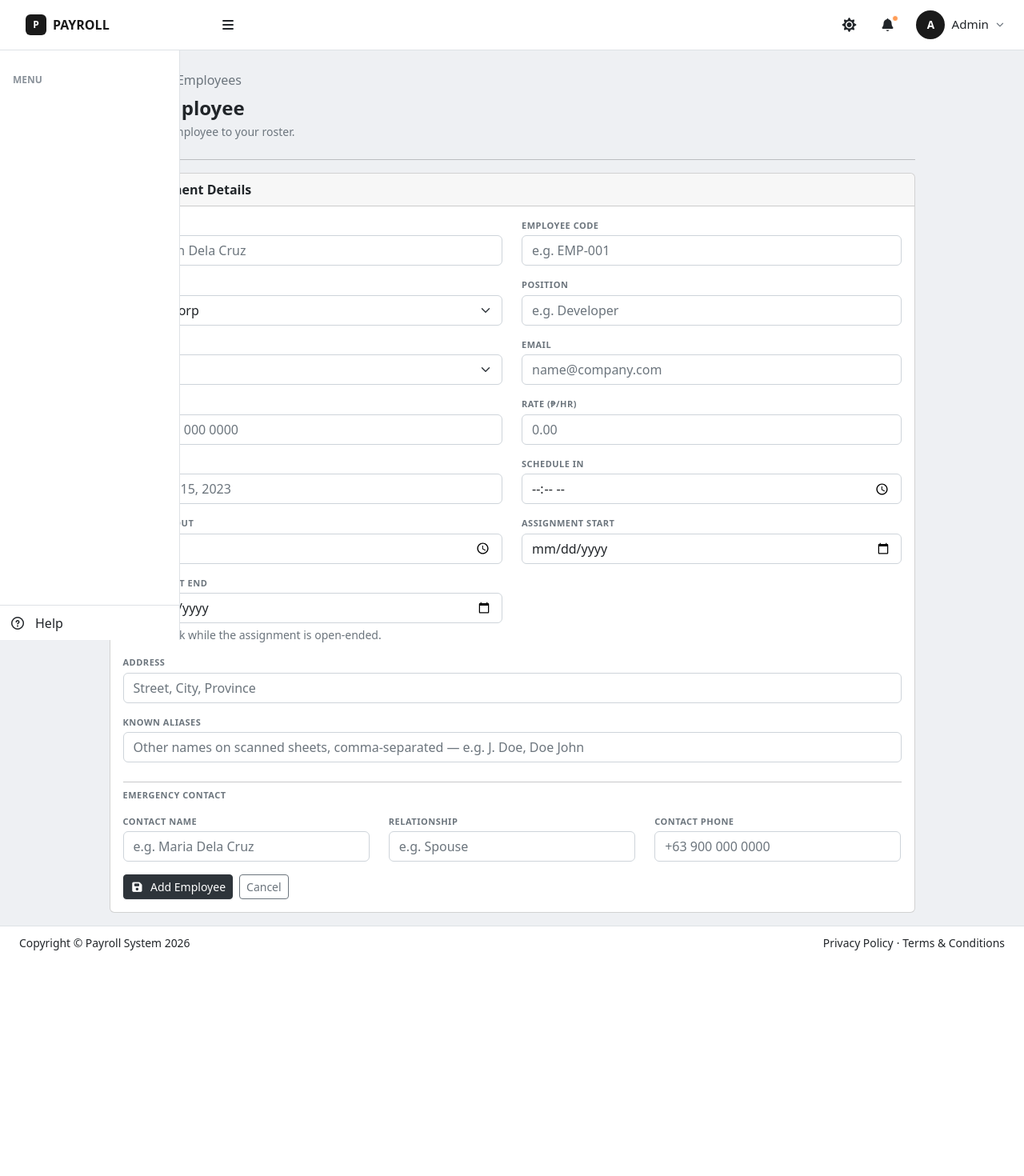
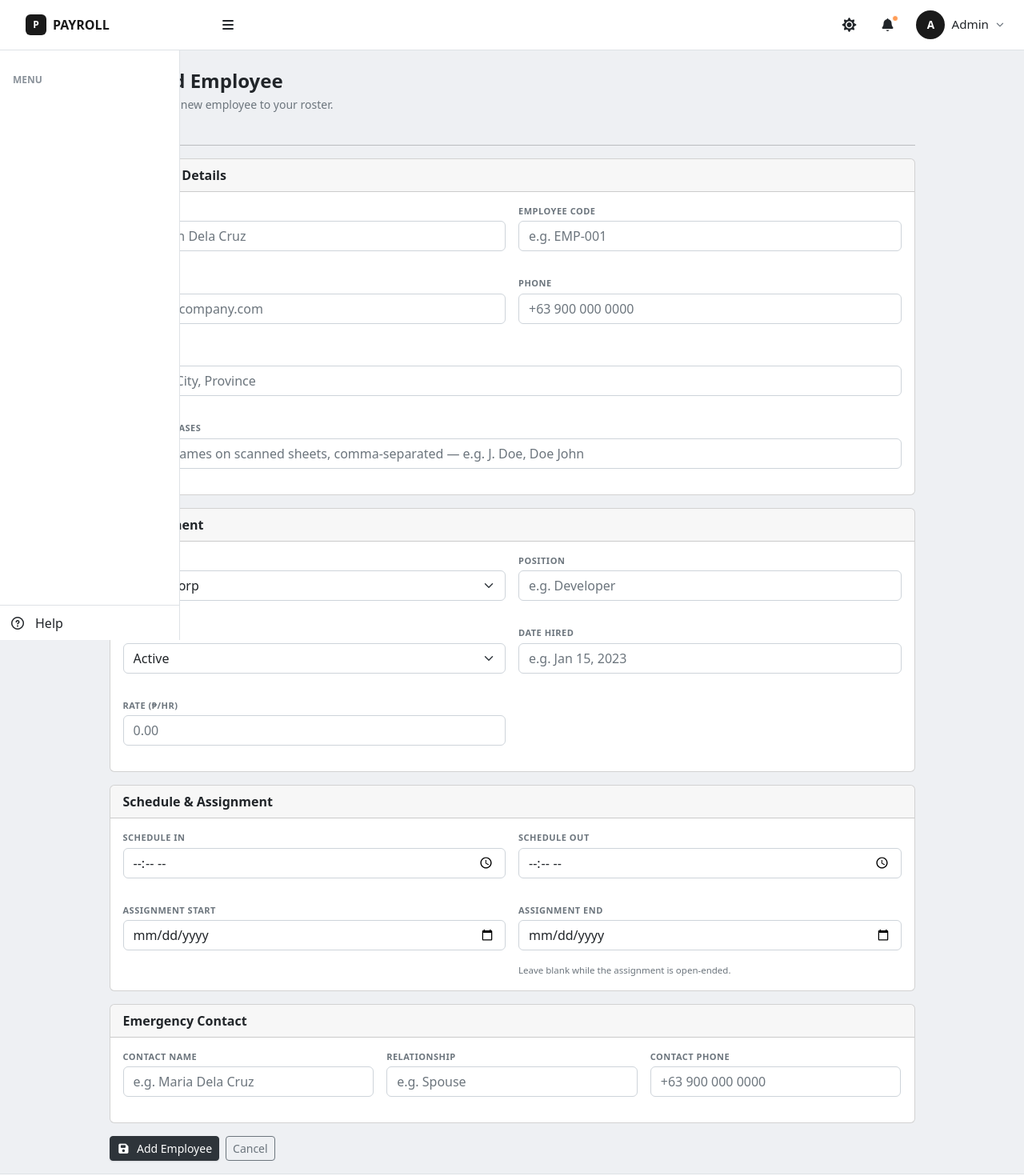
Before and after one commit to melchie04/payroll-system, a React (Vite) app in the folder frontend/: page /employees/new in a window 1280 px wide. Shown: the top 1470 px of the page at 80% size. Before the commit the page ends 1201 px from the top, so only its background shows below. Built offline with nearby package versions, Linux system fonts and the light colour scheme.

Commit message:
Update: Clean employees page UI

```diff
--- a/frontend/src/pages/employees/EmployeeForm.jsx
+++ b/frontend/src/pages/employees/EmployeeForm.jsx
@@ -146,26 +146,25 @@ export default function EmployeeForm() {
   return (
     <>
       <section>
-        <div className="mt-4">
-          <button
-            type="button"
-            onClick={handleBack}
-            className="btn btn-link text-muted small text-decoration-none d-inline-flex align-items-center gap-1 mb-2 p-0"
-          >
-            <i className="fas fa-arrow-left"></i> {backLabel}
+        <div className="mt-4 d-flex align-items-start gap-2">
+          <button type="button" onClick={handleBack} className="nav-icon-btn flex-shrink-0" style={{ marginTop: -6 }} aria-label={backLabel} title={backLabel}>
+            <i className="fas fa-arrow-left"></i>
           </button>
+          <div className="flex-grow-1">
             <PageHeader
               title={isEdit ? "Edit Employee" : "Add Employee"}
               description={isEdit ? `Update details for ${existing.name}.` : "Add a new employee to your roster."}
             />
           </div>
+        </div>
       </section>
 
       <hr className="my-3 opacity-25" />
 
+      <form onSubmit={handleSubmit}>
         <section className="mb-3">
-        <DataCard title="Employment Details">
-          <form className="card-body row" onSubmit={handleSubmit}>
+          <DataCard title="Personal Details">
+            <div className="card-body row g-3">
               <div className="col-12 col-md-6">
                 <FormField label="Full Name">
                   <input
@@ -195,6 +194,56 @@ export default function EmployeeForm() {
                 </FormField>
               </div>
               <div className="col-12 col-md-6">
+                <FormField label="Email">
+                  <input
+                    type="email"
+                    className={`form-control ${errors.email ? "is-invalid" : ""}`}
+                    name="email"
+                    value={form.email}
+                    onChange={handleChange}
+                    placeholder="name@company.com"
+                    required
+                  />
+                  {errors.email && <div className="invalid-feedback d-block">{errors.email}</div>}
+                </FormField>
+              </div>
+              <div className="col-12 col-md-6">
+                <FormField label="Phone">
+                  <input type="tel" className="form-control" name="phone" value={form.phone} onChange={handleChange} placeholder="+63 900 000 0000" />
+                </FormField>
+              </div>
+              <div className="col-12">
+                <FormField label="Address">
+                  <input
+                    type="text"
+                    className="form-control"
+                    name="address"
+                    value={form.address}
+                    onChange={handleChange}
+                    placeholder="Street, City, Province"
+                  />
+                </FormField>
+              </div>
+              <div className="col-12">
+                <FormField label="Known Aliases">
+                  <input
+                    type="text"
+                    className="form-control"
+                    name="aliases"
+                    value={form.aliases}
+                    onChange={handleChange}
+                    placeholder="Other names on scanned sheets, comma-separated — e.g. J. Doe, Doe John"
+                  />
+                </FormField>
+              </div>
+            </div>
+          </DataCard>
+        </section>
+
+        <section className="mb-3">
+          <DataCard title="Employment">
+            <div className="card-body row g-3">
+              <div className="col-12 col-md-6">
                 <FormField label="Client">
                   <select className="form-select" name="client" value={form.client} onChange={handleChange}>
                     {clientNames.map((c) => (
@@ -203,7 +252,6 @@ export default function EmployeeForm() {
                   </select>
                 </FormField>
               </div>
-
               <div className="col-12 col-md-6">
                 <FormField label="Position">
                   <input
@@ -227,27 +275,18 @@ export default function EmployeeForm() {
                   </select>
                 </FormField>
               </div>
-
               <div className="col-12 col-md-6">
-              <FormField label="Email">
+                <FormField label="Date Hired">
                   <input
-                  type="email"
-                  className={`form-control ${errors.email ? "is-invalid" : ""}`}
-                  name="email"
-                  value={form.email}
+                    type="text"
+                    className="form-control"
+                    name="dateHired"
+                    value={form.dateHired}
                     onChange={handleChange}
-                  placeholder="name@company.com"
-                  required
+                    placeholder="e.g. Jan 15, 2023"
                   />
-                {errors.email && <div className="invalid-feedback d-block">{errors.email}</div>}
                 </FormField>
               </div>
-            <div className="col-12 col-md-6">
-              <FormField label="Phone">
-                <input type="tel" className="form-control" name="phone" value={form.phone} onChange={handleChange} placeholder="+63 900 000 0000" />
-              </FormField>
-            </div>
-
               <div className="col-12 col-md-6">
                 <FormField label="Rate (₱/hr)">
                   <input
@@ -264,18 +303,13 @@ export default function EmployeeForm() {
                   {errors.rate && <div className="invalid-feedback d-block">{errors.rate}</div>}
                 </FormField>
               </div>
-            <div className="col-12 col-md-6">
-              <FormField label="Date Hired">
-                <input
-                  type="text"
-                  className="form-control"
-                  name="dateHired"
-                  value={form.dateHired}
-                  onChange={handleChange}
-                  placeholder="e.g. Jan 15, 2023"
-                />
-              </FormField>
             </div>
+          </DataCard>
+        </section>
+
+        <section className="mb-3">
+          <DataCard title="Schedule & Assignment">
+            <div className="card-body row g-3">
               <div className="col-12 col-md-6">
                 <FormField label="Schedule In">
                   <input
@@ -302,7 +336,6 @@ export default function EmployeeForm() {
                   {errors.scheduleOut && <div className="invalid-feedback d-block">{errors.scheduleOut}</div>}
                 </FormField>
               </div>
-
               <div className="col-12 col-md-6">
                 <FormField label="Assignment Start">
                   <input type="date" className="form-control" name="assignmentStart" value={form.assignmentStart} onChange={handleChange} />
@@ -311,41 +344,18 @@ export default function EmployeeForm() {
               <div className="col-12 col-md-6">
                 <FormField label="Assignment End">
                   <input type="date" className="form-control" name="assignmentEnd" value={form.assignmentEnd} onChange={handleChange} />
-                <div className="form-text">Leave blank while the assignment is open-ended.</div>
                 </FormField>
-            </div>
-            <div className="col-12">
-              <FormField label="Address">
-                <input
-                  type="text"
-                  className="form-control"
-                  name="address"
-                  value={form.address}
-                  onChange={handleChange}
-                  placeholder="Street, City, Province"
-                />
-              </FormField>
-            </div>
-            <div className="col-12">
-              <FormField label="Known Aliases">
-                <input
-                  type="text"
-                  className="form-control"
-                  name="aliases"
-                  value={form.aliases}
-                  onChange={handleChange}
-                  placeholder="Other names on scanned sheets, comma-separated — e.g. J. Doe, Doe John"
-                />
-              </FormField>
-            </div>
-
-            <div className="col-12">
-              <hr className="my-2" />
-              <div className="text-uppercase text-muted fw-semibold mb-3" style={{ fontSize: 11, letterSpacing: 0.5 }}>
-                Emergency Contact
+                <div className="text-muted" style={{ fontSize: 11.5 }}>
+                  Leave blank while the assignment is open-ended.
                 </div>
               </div>
+            </div>
+          </DataCard>
+        </section>
 
+        <section className="mb-3">
+          <DataCard title="Emergency Contact">
+            <div className="card-body row g-3">
               <div className="col-12 col-md-4">
                 <FormField label="Contact Name">
                   <input
@@ -382,8 +392,12 @@ export default function EmployeeForm() {
                   />
                 </FormField>
               </div>
+            </div>
+          </DataCard>
+        </section>
 
-            <div className="col-12 d-flex gap-2">
+        <section className="mb-3">
+          <div className="d-flex gap-2">
             <BtnPrimary type="submit">
               <i className="fas fa-floppy-disk"></i> {isEdit ? "Save Changes" : "Add Employee"}
             </BtnPrimary>
@@ -391,9 +405,8 @@ export default function EmployeeForm() {
               Cancel
             </button>
           </div>
+        </section>
       </form>
-        </DataCard>
-      </section>
     </>
   );
 }
--- a/frontend/src/pages/employees/EmployeeProfile.jsx
+++ b/frontend/src/pages/employees/EmployeeProfile.jsx
@@ -9,6 +9,7 @@ import {
   BtnPrimary,
   BtnSecondary,
   IconBtn,
+  ActionsMenu,
   Modal,
   FormField,
   DetailList,
@@ -151,14 +152,11 @@ export default function EmployeeProfile() {
   return (
     <>
       <section>
-        <div className="mt-4">
-          <button
-            type="button"
-            onClick={handleBack}
-            className="btn btn-link text-muted small text-decoration-none d-inline-flex align-items-center gap-1 mb-2 p-0"
-          >
-            <i className="fas fa-arrow-left"></i> Back
+        <div className="mt-4 d-flex align-items-start gap-2">
+          <button type="button" onClick={handleBack} className="nav-icon-btn flex-shrink-0" style={{ marginTop: -6 }} aria-label="Back" title="Back">
+            <i className="fas fa-arrow-left"></i>
           </button>
+          <div className="flex-grow-1">
             <PageHeader
               title={employee.name}
               description={`${employee.position} · ${employee.client}`}
@@ -168,6 +166,7 @@ export default function EmployeeProfile() {
                 </Link>
               }
             />
+          </div>
         </div>
       </section>
 
@@ -202,12 +201,6 @@ export default function EmployeeProfile() {
                     <DetailRow icon="fa-toggle-on" label="Status">
                       <Badge status={employee.status} />
                     </DetailRow>
-                    <DetailRow icon="fa-envelope" label="Email">
-                      {employee.email}
-                    </DetailRow>
-                    <DetailRow icon="fa-phone" label="Phone">
-                      {employee.phone}
-                    </DetailRow>
                     <DetailRow icon="fa-sack-dollar" label="Rate">
                       {employee.rate} / hr
                     </DetailRow>
@@ -224,6 +217,22 @@ export default function EmployeeProfile() {
                         ? `${employee.schedule.in} – ${employee.schedule.out}`
                         : "—"}
                     </DetailRow>
+                  </DetailList>
+                </div>
+              </DataCard>
+            </div>
+
+            <div className="col-12 col-lg-5 d-flex flex-column gap-3">
+              <div>
+                <DataCard title="Contact Details">
+                  <div className="card-body">
+                    <DetailList>
+                      <DetailRow icon="fa-envelope" label="Email">
+                        {employee.email}
+                      </DetailRow>
+                      <DetailRow icon="fa-phone" label="Phone">
+                        {employee.phone}
+                      </DetailRow>
                       <DetailRow icon="fa-location-dot" label="Address">
                         {employee.address}
                       </DetailRow>
@@ -232,7 +241,8 @@ export default function EmployeeProfile() {
                 </DataCard>
               </div>
 
-            <div className="col-12 col-lg-5">
+              {/* stretches so the right column bottoms out level with the taller left card */}
+              <div className="flex-grow-1">
                 <DataCard title="Emergency Contact">
                   <div className="card-body">
                     <DetailList>
@@ -248,6 +258,7 @@ export default function EmployeeProfile() {
                     </DetailList>
                   </div>
                 </DataCard>
+              </div>
             </div>
           </div>
         </section>
@@ -271,9 +282,16 @@ export default function EmployeeProfile() {
                         <Badge status={p.status} />
                       </Td>
                       <Td>
-                        <IconBtn title="View Payslip" data-bs-toggle="modal" data-bs-target="#viewPayslipModal" onClick={() => setPayslipTarget(p)}>
-                          <i className="fas fa-eye"></i>
-                        </IconBtn>
+                        <ActionsMenu
+                          items={[
+                            {
+                              label: "View payslip",
+                              icon: "fa-eye",
+                              modalTarget: "viewPayslipModal",
+                              onClick: () => setPayslipTarget(p),
+                            },
+                          ]}
+                        />
                       </Td>
                     </Tr>
                   ))}
```
Also changed, not shown: frontend/src/components/ui/index.jsx (+7 -3 lines), frontend/src/pages/employees/Employees.jsx (+29 -22 lines), frontend/src/pages/timesheet/TimesheetReview.jsx (+6 -3 lines). Lines whose indentation alone changed are shown as unchanged.
